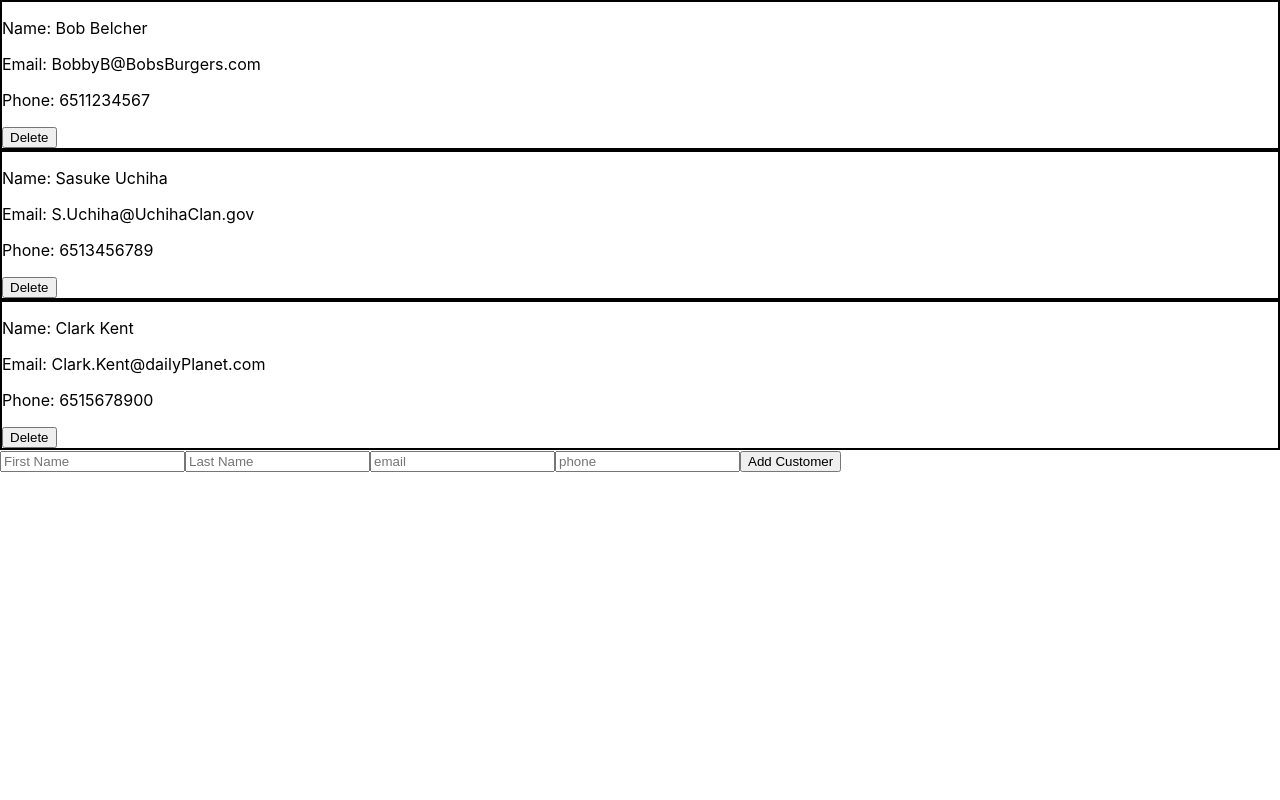
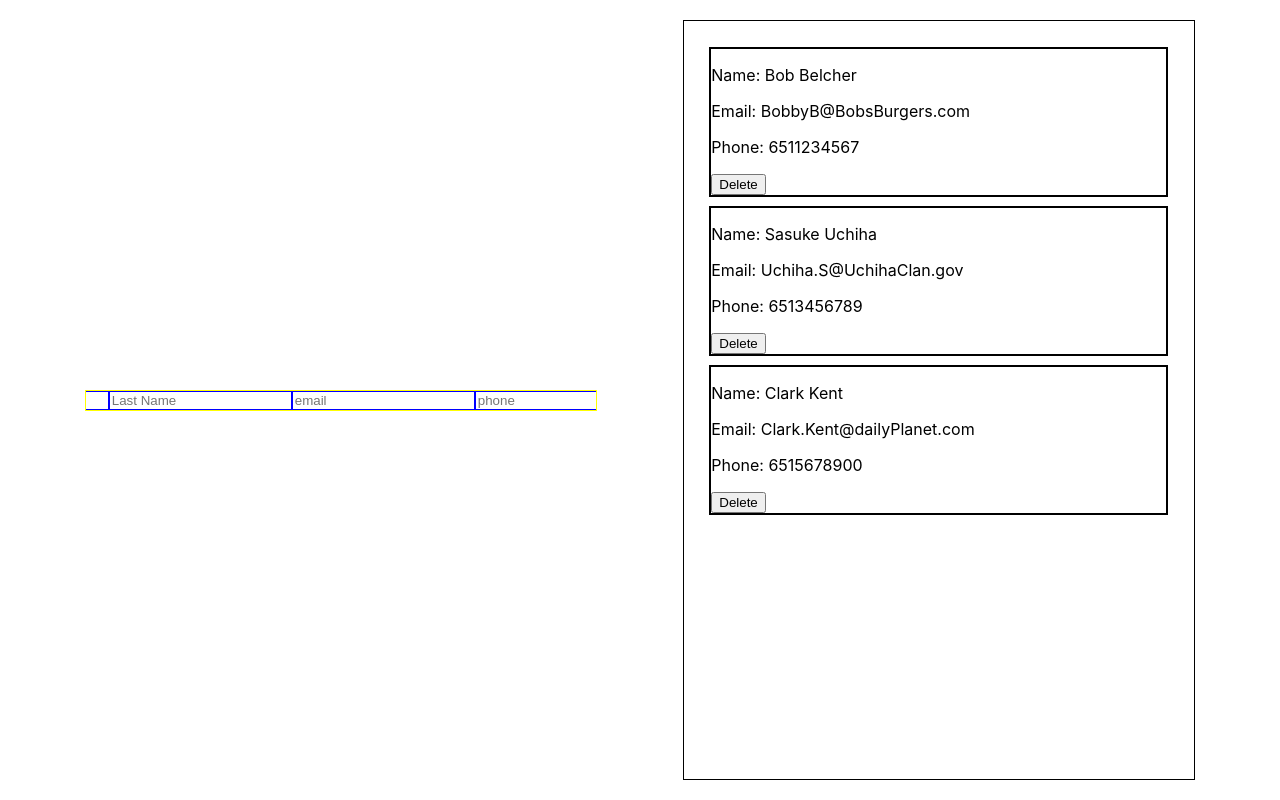
Before and after one commit to EJaona/Qbase, a React (Create React App) app in the folder frontend/: page / in a window 1280 px wide. Built offline with nearby package versions, Linux system fonts and the light colour scheme.

Commit message:
added conditional to change customer background color, and other basic style changes

```diff
--- a/frontend/src/App.css
+++ b/frontend/src/App.css
@@ -1,38 +1,57 @@
 .App {
-  text-align: center;
+  display: flex;
+  justify-content: space-evenly;
+  align-items: center;
+  /* border: 1px solid red; */
+  height: 100%;
+  width: 100%;
+  box-sizing: border-box;
 }
 
-.App-logo {
-  height: 40vmin;
-  pointer-events: none;
+.form_container {
+  width: 40%;
+  /* height: 50%; */
+  overflow: scroll;
+  display: flex;
+  justify-content: center;
+  align-items: center;
+  border: 1px solid yellow;
+  box-sizing: border-box;
 }
 
-@media (prefers-reduced-motion: no-preference) {
-  .App-logo {
-    animation: App-logo-spin infinite 20s linear;
-  }
+.form_container::-webkit-scrollbar {
+  visibility: hidden;
 }
 
-.App-header {
-  background-color: #282c34;
-  min-height: 100vh;
-  display: flex;
-  flex-direction: column;
-  align-items: center;
-  justify-content: center;
-  font-size: calc(10px + 2vmin);
+.input_box {
+  border: 1px solid blue;
+    /* position: absolute; */
+}
+
+
+.customer_list {
+  box-sizing: border-box;
+  width: 40%;
+  height: 95%;
+  padding: 2%;
+  overflow: scroll;
+  border: 1px solid black;
+}
+
+
+.customer_info {
+  transition: all .3s ease-in-out;
+  margin-bottom: 2%;
+}
+
+.customer_info:hover {
+  background-color: blue;
   color: white;
 }
 
-.App-link {
-  color: #61dafb;
+.delete:hover {
+  background-color: red;
+  color: white;
+  transition: all .3s ease;
+
 }
-
-@keyframes App-logo-spin {
-  from {
-    transform: rotate(0deg);
-  }
-  to {
-    transform: rotate(360deg);
-  }
-}
--- a/frontend/src/App.js
+++ b/frontend/src/App.js
@@ -1,5 +1,7 @@
 import React, {useState, useEffect} from 'react'
 import Form from './components/Form';
+import Customer from './components/customer'
+import './App.css'
 
 const App = () => {
 
@@ -14,7 +16,7 @@ const App = () => {
       firstName: 'Sasuke',
       lastName: 'Uchiha',
       phone: '6513456789',
-      email:'S.Uchiha@UchihaClan.gov'
+      email:'Uchiha.S@UchihaClan.gov'
     },
     {
       firstName: 'Clark',
@@ -24,6 +26,7 @@ const App = () => {
     }
   ])
 
+
   const removeCustomer = (removedCustomer) => {
 
     setCustomerList(
@@ -32,26 +35,24 @@ const App = () => {
   }
 
 
+
   return (
     <div className="App">
-      {
-        customerList.map( customer => (
-          <div
-            style={{
-              border: '2px solid black'
-            }}
-          >
-            <p>Name: { customer.firstName } { customer.lastName } </p>
-            <p>Email: { customer.email } </p>
-            <p>Phone: { customer.phone } </p>
-            <input type='submit' value='Delete' onClick={() => removeCustomer(customer)} />
-          </div>
-        ))
-      }
-      <Form
-        customerList={customerList}
-        setCustomerList={setCustomerList}
-      />
+
+        <Form
+          customerList={customerList}
+          setCustomerList={setCustomerList}
+        />
+
+      <div className="customer_list">
+
+        {
+          customerList.map( customer => (
+            <Customer customer={customer} removeCustomer={removeCustomer}/>
+          ))
+        }
+      </div>
+
     </div>
   );
 }
--- a/frontend/src/components/Form.jsx
+++ b/frontend/src/components/Form.jsx
@@ -36,8 +36,9 @@ const Form = ({ customerList, setCustomerList }) => {
 
 
     return(
-        <form onSubmit={(e) => addCustomer(e)}>
+        <form className='form_container' onSubmit={(e) => addCustomer(e)}>
             <input
+                className="input_box first_name_input"
                 type="text"
                 name="firstName"
                 placeholder="First Name"
@@ -45,6 +46,7 @@ const Form = ({ customerList, setCustomerList }) => {
                 onChange={e => setFirstName(e.target.value)}
             />
             <input
+                className="input_box last_name_input"
                 type="text"
                 name="lastName"
                 placeholder="Last Name"
@@ -52,6 +54,7 @@ const Form = ({ customerList, setCustomerList }) => {
                 onChange={e => setLastName(e.target.value)}
             />
             <input
+                className="input_box email_input"
                 type="text"
                 name="email"
                 placeholder="email"
@@ -59,6 +62,7 @@ const Form = ({ customerList, setCustomerList }) => {
                 onChange={e => setEmail(e.target.value)}
             />
             <input
+                className="input_box phone_input"
                 type="text"
                 name="phone"
                 placeholder="phone"
@@ -66,6 +70,7 @@ const Form = ({ customerList, setCustomerList }) => {
                 onChange={e => setPhone(e.target.value)}
             />
             <input
+                className="input_box submit_input"
                 type="submit"
                 value="Add Customer"
             />
--- /dev/null
+++ b/frontend/src/components/customer.jsx
@@ -0,0 +1,32 @@
+import React, { useState } from 'react';
+
+
+const Customer = ({ customer, removeCustomer }) => {
+
+    const [className, setClassName] = useState('customer_info')
+
+    return(
+        <div
+            style={{
+              border: '2px solid black',
+            }}
+            className={className}
+          >
+              <div className="customer_details">
+                <p>Name: { customer.firstName } { customer.lastName } </p>
+                <p>Email: { customer.email } </p>
+                <p>Phone: { customer.phone } </p>
+              </div>
+
+            <input
+              type='submit'
+              value='Delete'
+              onClick={() => removeCustomer(customer)}
+              onMouseOver={() => setClassName('delete')}
+              onMouseOut={() => setClassName('customer_info')}
+            />
+          </div>
+    )
+}
+
+export default Customer;
--- a/frontend/src/index.css
+++ b/frontend/src/index.css
@@ -1,3 +1,9 @@
+html {
+  height: 100%;
+  width: 100%;
+  box-sizing: border-box;
+}
+
 body {
   margin: 0;
   font-family: -apple-system, BlinkMacSystemFont, 'Segoe UI', 'Roboto', 'Oxygen',
@@ -5,6 +11,13 @@ body {
     sans-serif;
   -webkit-font-smoothing: antialiased;
   -moz-osx-font-smoothing: grayscale;
+  height: 100%;
+  width: 100%;
+}
+
+#root {
+  height: 100%;
+  width: 100%;
 }
 
 code {
```
